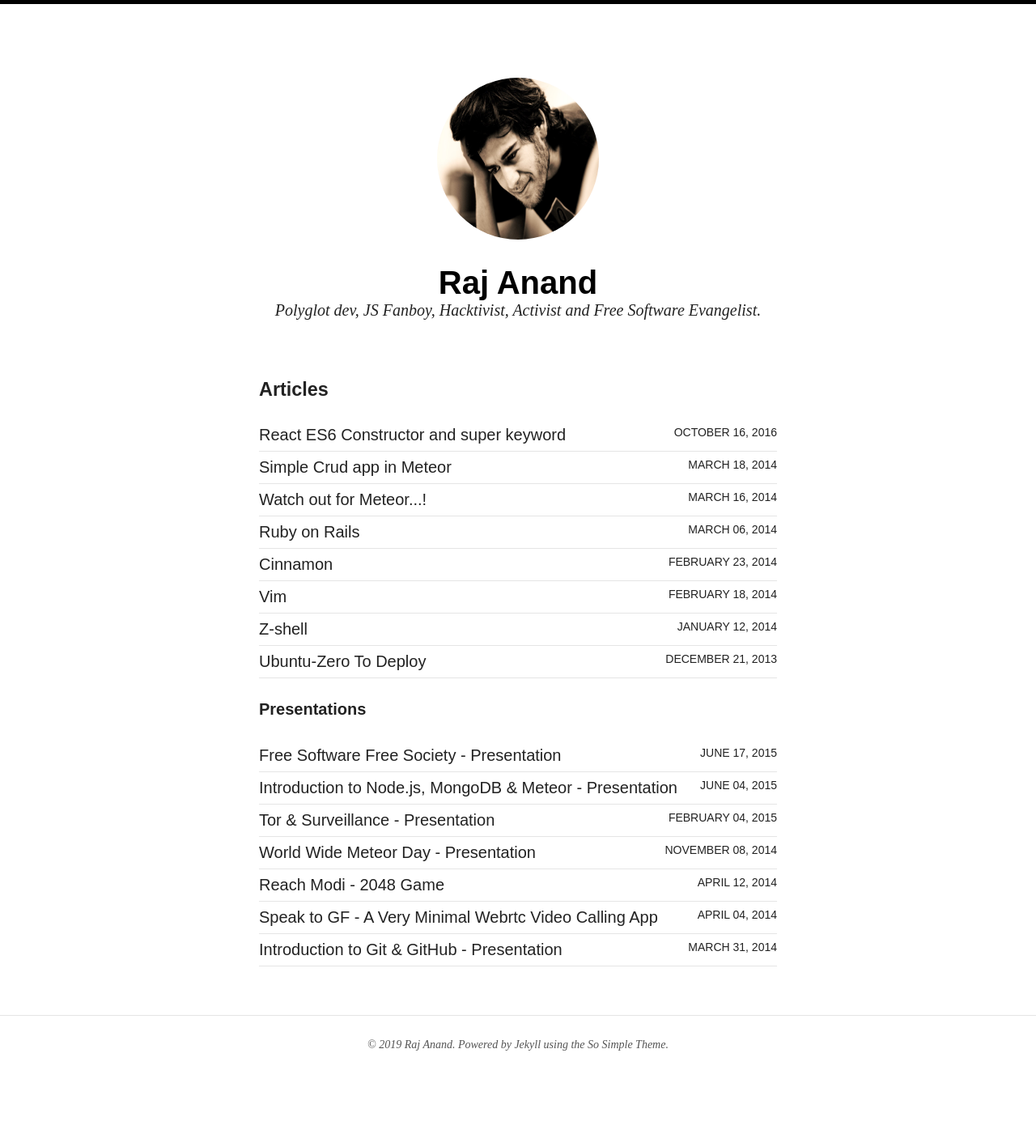
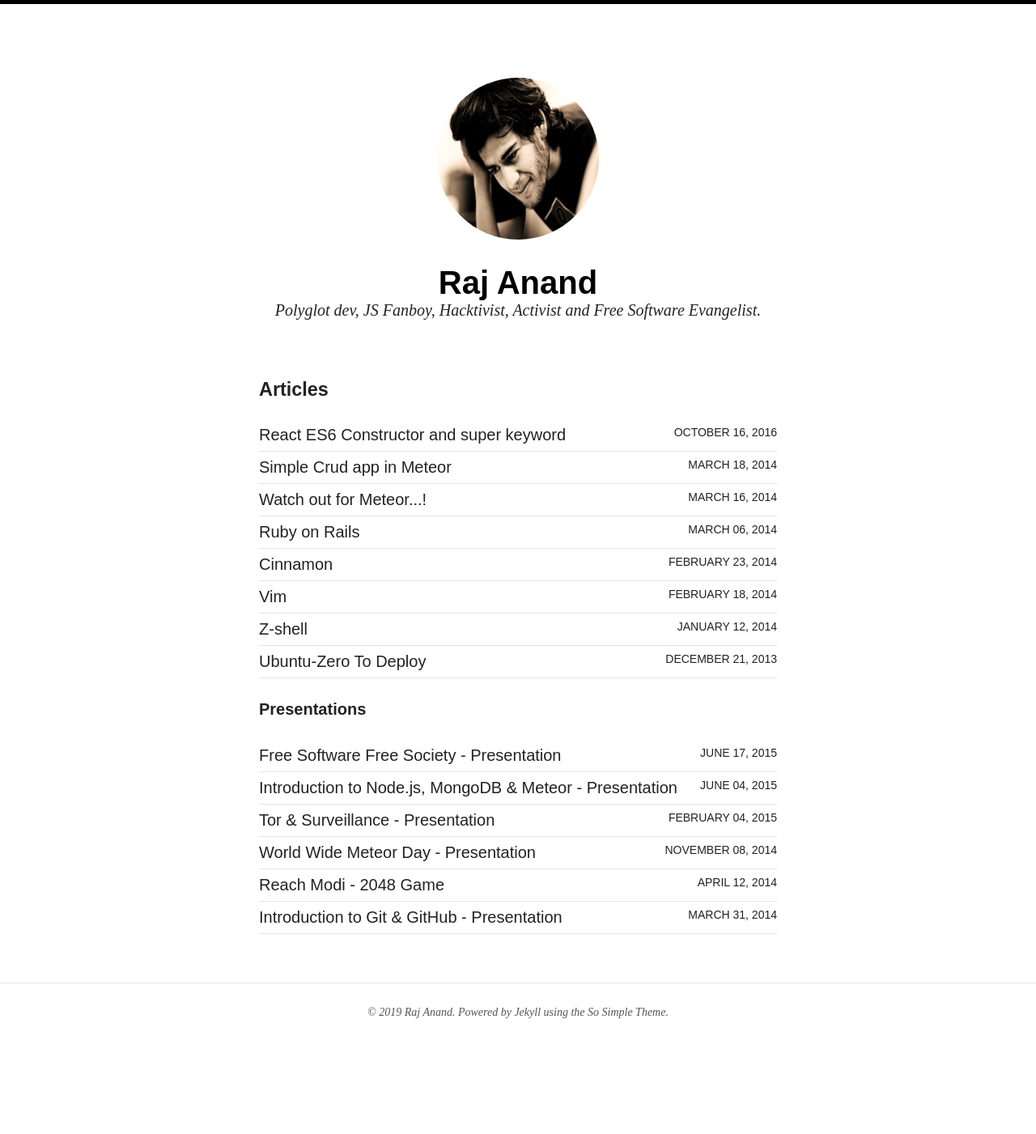
Before and after one commit to rajanand02/rajanand02.github.io, a Jekyll site: the page built from index.html, in a window 1280 px wide. Shown: the whole page at 81% size. Built offline with Jekyll 4.4.1, drawn with Linux system fonts in a browser that asks for light colours; nearby versions of some CDN libraries; after the commit the page ends 1361 px from its top, so only the background shows below that.

Commit message:
Update index.html

```diff
--- a/index.html
+++ b/index.html
@@ -55,15 +55,6 @@ layout: page
   </li>
   <li>
     <article>
-      <a href="/speak-to-gf">Speak to GF - A Very Minimal Webrtc Video Calling App
-      <span class="entry-date">
-        <time datetime="" pubdate="">APRIL 04, 2014</time>
-      </span>
-    </a>
-    </article>
-  </li>
-  <li>
-    <article>
     <a href="/Introduction-to-git-and-github/">Introduction to Git & GitHub - Presentation
       <span class="entry-date">
         <time datetime="" pubdate="">MARCH 31, 2014</time>
```
